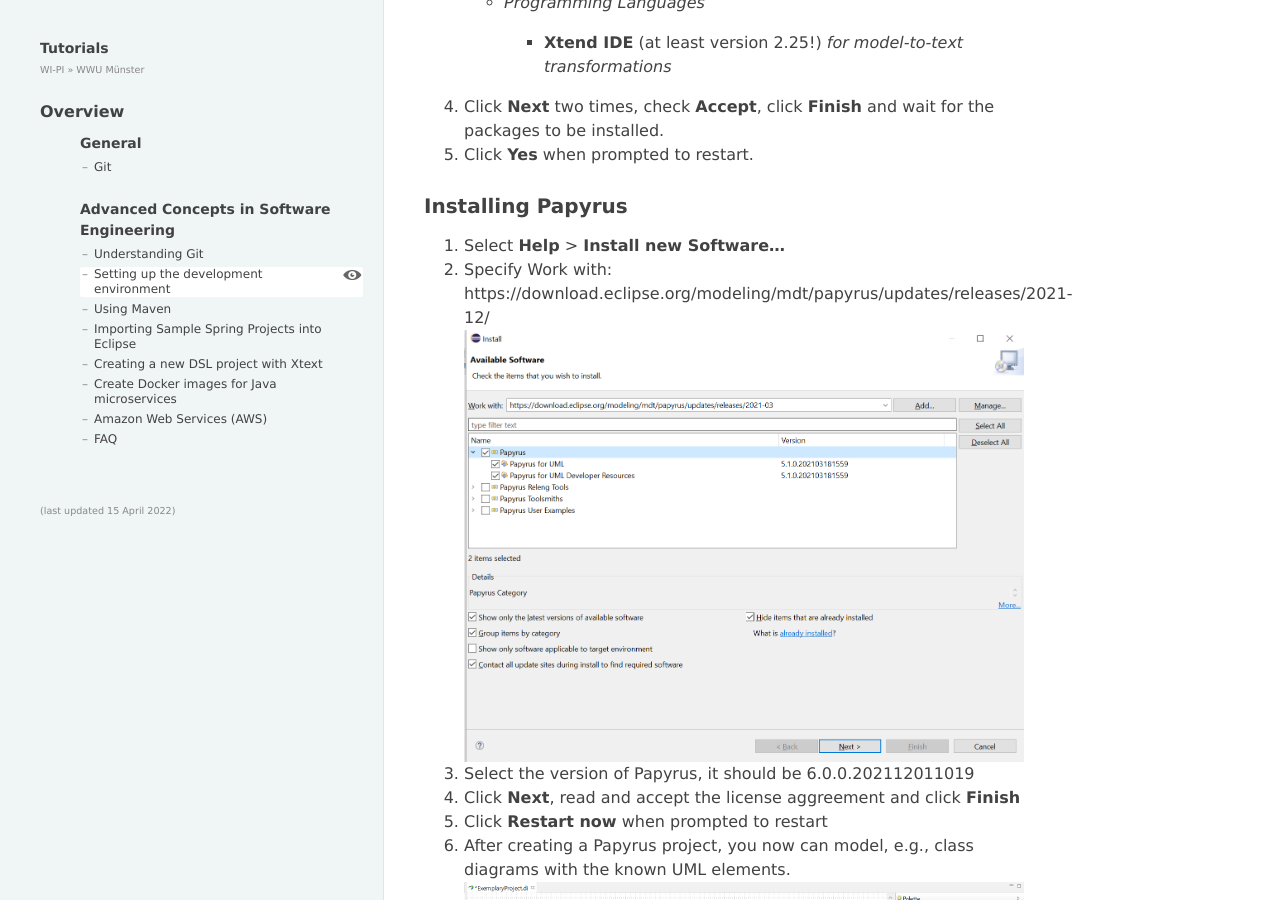
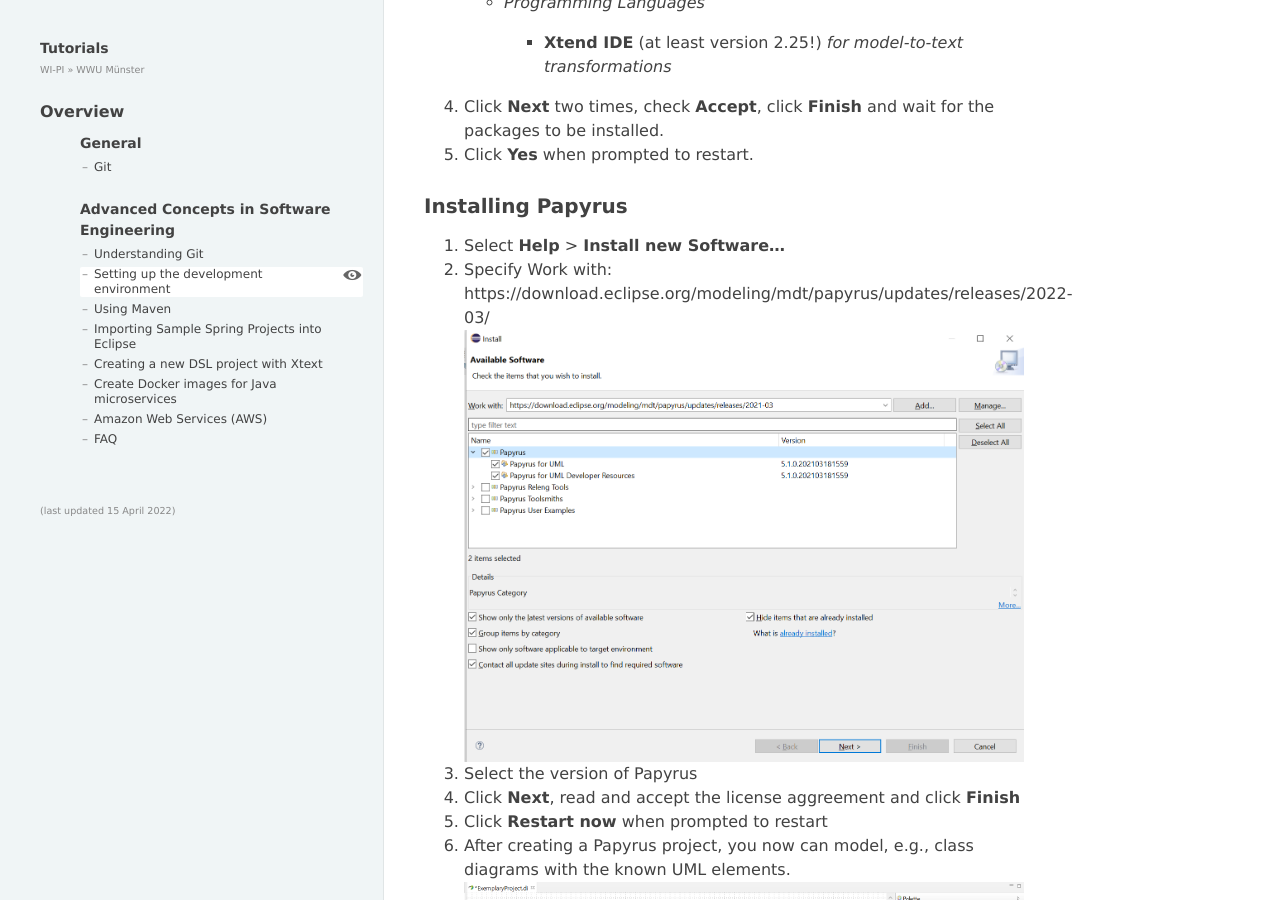
Before and after one commit to wwu-pi/tutorials, a Jekyll site: the page built from lectures/acse/010_setting_up_environment_with_docker.md, in a window 1280 px wide and 900 px high, scrolled down 4126 px. Built offline with Jekyll 4.4.1, drawn with Linux system fonts in a browser that asks for light colours.

Commit message:
Updated Papyrus version

```diff
--- a/lectures/acse/010_setting_up_environment_with_docker.md
+++ b/lectures/acse/010_setting_up_environment_with_docker.md
@@ -101,9 +101,9 @@
 
 ## <a id="papyrus" name="papyrus"></a>Installing Papyrus
 1. Select **Help** > **Install new Software...**
-1. Specify Work with: https://download.eclipse.org/modeling/mdt/papyrus/updates/releases/2021-12/
+1. Specify Work with: https://download.eclipse.org/modeling/mdt/papyrus/updates/releases/2022-03/
 ![](images/papyrus/WorkWithPapyrus.PNG)
-1. Select the version of Papyrus, it should be 6.0.0.202112011019
+1. Select the version of Papyrus
 1. Click **Next**, read and accept the license aggreement and click **Finish**
 1. Click **Restart now** when prompted to restart
 1. After creating a Papyrus project, you now can model, e.g., class diagrams with the known UML elements.
```
